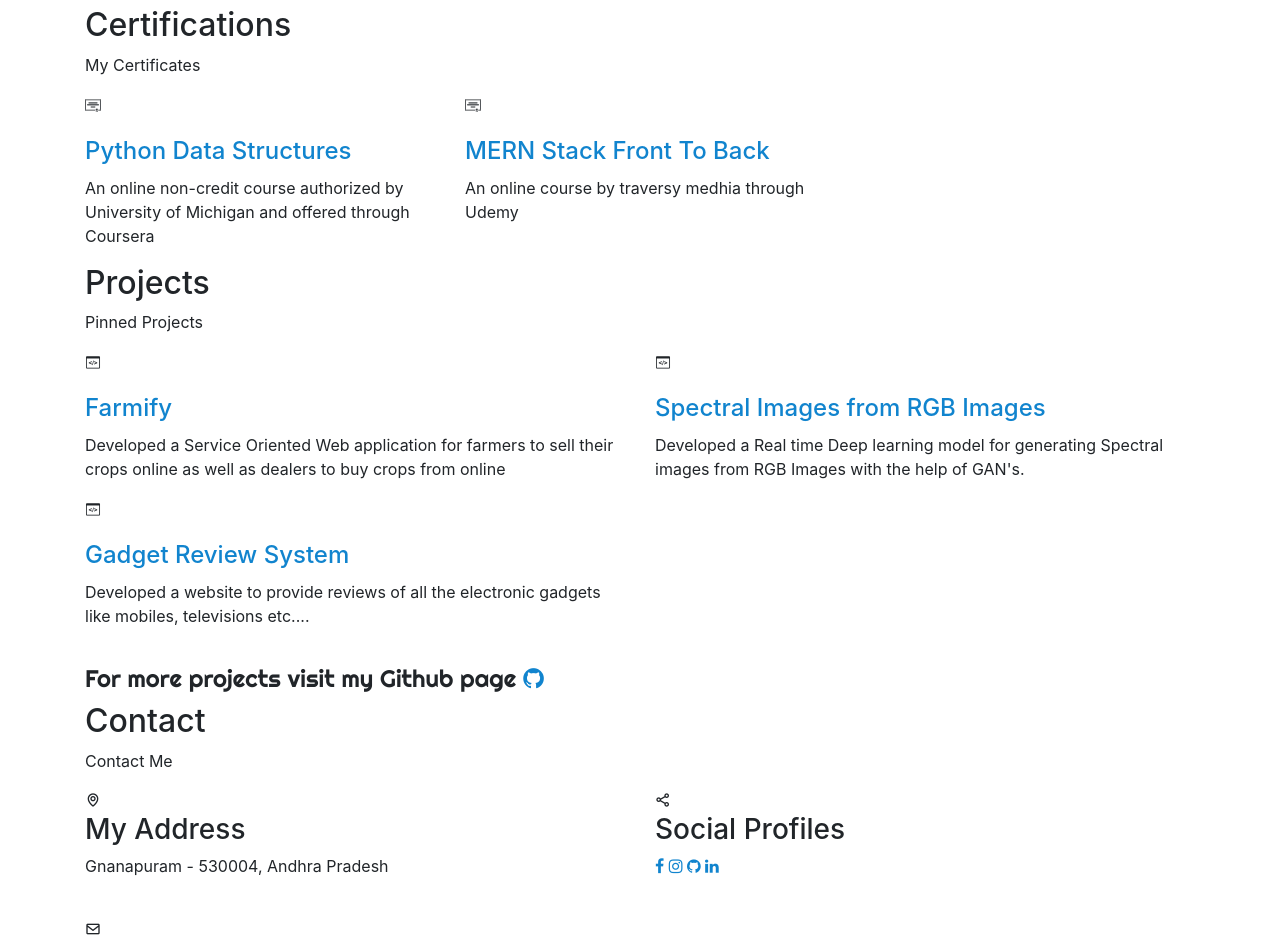
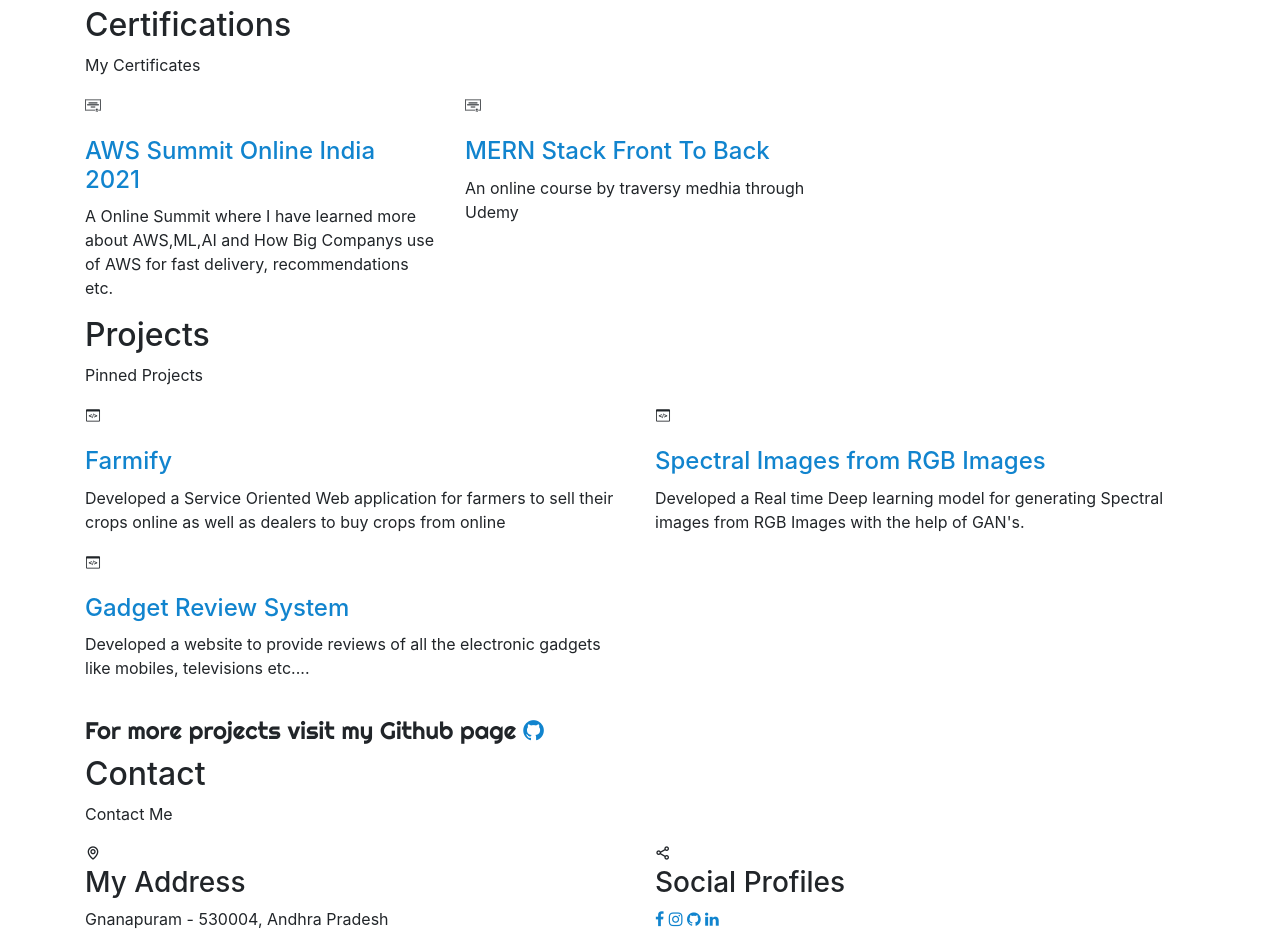
Before and after one commit to dineshkumar9459/My_Portfolio, a plain HTML site: page index.html in a window 1280 px wide. Shown: the part 2260-3196 px from the top of the page. Drawn offline with Linux system fonts and the light colour scheme; files whose address does not match are found by name.

Commit message:
certificates

```diff
--- a/index.html
+++ b/index.html
@@ -457,9 +457,8 @@
             <div class="col-lg-4 col-md-6 d-flex align-items-stretch">
                 <div class="icon-box">
                     <div class="icon"><i class="icofont-certificate-alt-1"></i></div>
-                    <h4><a href="#">Python Data Structures</a></h4>
-                    <p>An online non-credit course authorized by University of Michigan and offered through
-                                Coursera</p>
+                    <h4><a href="#">AWS Summit Online India 2021</a></h4>
+                    <p>A Online Summit where I have learned more about AWS,ML,AI and How Big Companys use of AWS for fast delivery, recommendations etc.</p>
                 </div>
             </div>
 
```
